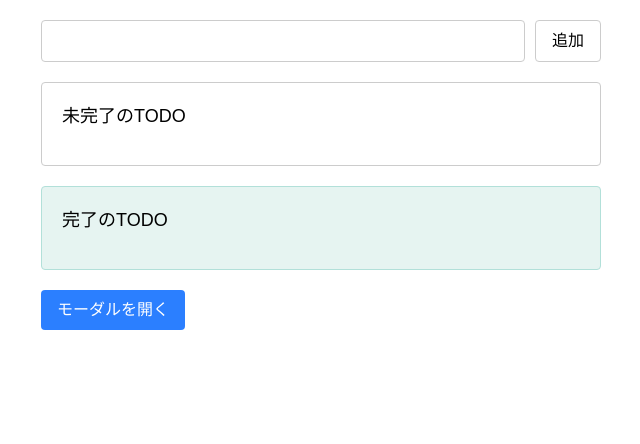
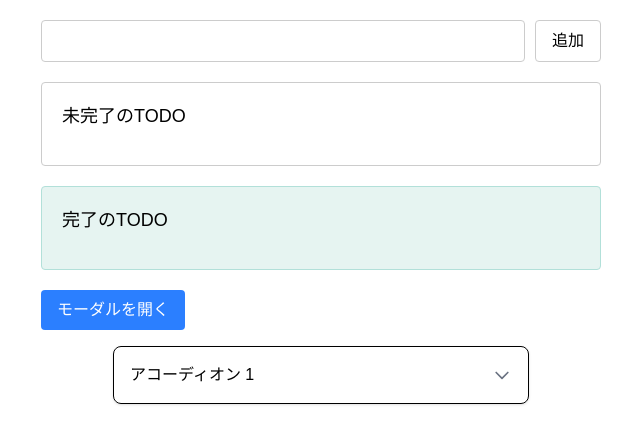
Before and after one commit to ryoma-abe/React-dev, a React (Vite) app in the folder todo-practice/my-app/: page / in a window 1280 px wide. Shown: the top 444 px of the page, without its empty margins (319-959 px from the left). Built offline with nearby package versions, Linux system fonts and the light colour scheme.

Commit message:
アコーディオン追加

```diff
--- a/todo-practice/my-app/src/Todo.jsx
+++ b/todo-practice/my-app/src/Todo.jsx
@@ -5,6 +5,7 @@ import { useState } from "react";
 
 import "./Todo.css";
 import { Modal } from "./components/Modal";
+import { Accordion } from "./components/Accordion";
 // スタイルの定義
 export const Todo = () => {
   const style = {
@@ -18,10 +19,13 @@ export const Todo = () => {
   const [completeTodo, setCompleteTodo] = useState([]);
   // モーダルのstate
   const [isOpenModal, setisOpenModal] = useState(false);
+  // アコーディオンのstate
+  const [isOpenAccordion, setisOpenAccordion] = useState(false);
+
+  // 追加ボタンの関数
   const setInputText = (e) => {
     setText(e.target.value);
   };
-  // 追加ボタンの関数
   const addTodo = () => {
     const NewTodo = [...incompleteTodo, text];
     console.log(NewTodo);
@@ -58,6 +62,10 @@ export const Todo = () => {
   const modalToggle = () => {
     setisOpenModal(!isOpenModal);
   };
+  // アコーディオンの関数
+  const AccordionToggle = () => {
+    setisOpenAccordion(!isOpenAccordion);
+  };
   // 条件の確認
   const maxTodo = incompleteTodo.length >= 5;
 
@@ -82,6 +90,10 @@ export const Todo = () => {
       {/* 完了したTODO */}
       <CompleteArea completeTodo={completeTodo} onClickReturn={onClickReturn} />
       <Modal modalToggle={modalToggle} isOpenModal={isOpenModal} />
+      <Accordion
+        AccordionToggle={AccordionToggle}
+        isOpenAccordion={isOpenAccordion}
+      />
     </div>
   );
 };
--- /dev/null
+++ b/todo-practice/my-app/src/components/Accordion.jsx
@@ -0,0 +1,37 @@
+export const Accordion = ({ AccordionToggle, isOpenAccordion }) => {
+  return (
+    <div className="w-full max-w-md mx-auto p-4">
+      <div className="border rounded-lg shadow-sm">
+        {/* アコーディオンアイテム */}
+        <div className="border-b last:border-b-0">
+          <button
+            className="w-full p-4 text-left flex justify-between items-center hover:bg-gray-50"
+            onClick={() => {
+              AccordionToggle();
+            }}
+          >
+            <span className="font-medium">アコーディオン 1</span>
+            <svg
+              className="w-5 h-5 text-gray-500"
+              fill="none"
+              stroke="currentColor"
+              viewBox="0 0 24 24"
+            >
+              <path
+                strokeLinecap="round"
+                strokeLinejoin="round"
+                strokeWidth="2"
+                d="M19 9l-7 7-7-7"
+              />
+            </svg>
+          </button>
+          {isOpenAccordion && (
+            <div className="p-4 bg-gray-50">
+              <p>アコーディオンの内容がここに入ります。</p>
+            </div>
+          )}
+        </div>
+      </div>
+    </div>
+  );
+};
--- a/todo-practice/my-app/src/components/Modal.jsx
+++ b/todo-practice/my-app/src/components/Modal.jsx
@@ -10,11 +10,8 @@ export const Modal = ({ modalToggle, isOpenModal }) => {
       >
         モーダルを開く
       </button>
-
-      <div
-        id="myModal"
-        className={`fixed inset-0 z-50 ${isOpenModal || "hidden"} `}
-      >
+      {isOpenModal && (
+        <div id="myModal" className="fixed inset-0 z-50">
           <div className="fixed inset-0 bg-black bg-opacity-50">
             <div className="fixed left-1/2 top-1/2 -translate-x-1/2 -translate-y-1/2 bg-white rounded-lg shadow-xl w-full max-w-md m-4 p-6">
               <span
@@ -31,6 +28,7 @@ export const Modal = ({ modalToggle, isOpenModal }) => {
             </div>
           </div>
         </div>
+      )}
     </>
   );
 };
```
Lines whose indentation alone changed are shown as unchanged.
